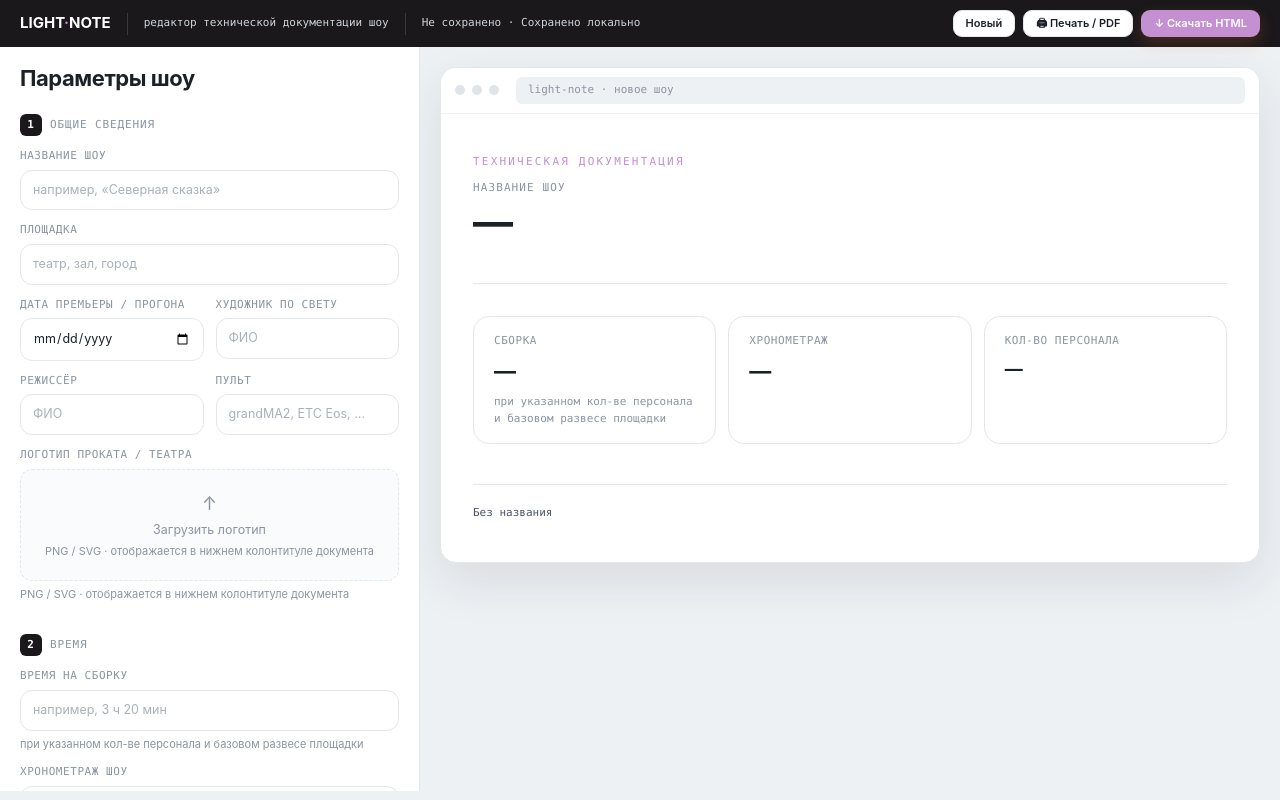
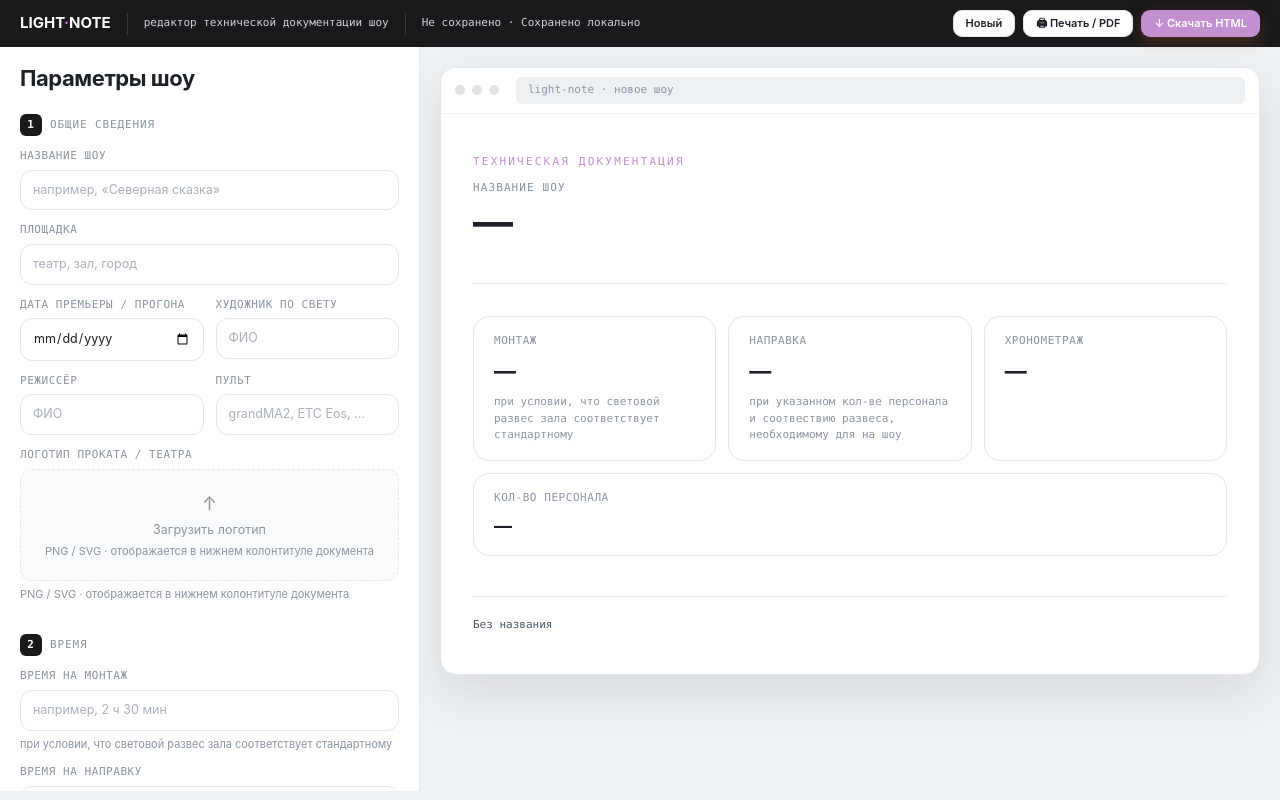
Before and after one commit to someTrickyCase/light_note, a React (Vite) app: page / in a window 1280 px wide. Built offline with nearby package versions, Linux system fonts and the light colour scheme.

Commit message:
times feature added

```diff
--- a/src/doc/DocTimes.jsx
+++ b/src/doc/DocTimes.jsx
@@ -6,9 +6,14 @@ export function DocTimes({ project }) {
 	return (
 		<div className="doc__times">
 			<div className="doc__time">
-        <div className="doc__time-l">{t("doc.times.setup")}</div>
-        <div className="doc__time-v">{times.setup || "—"}</div>
-        <div className="doc__time-note">{t("times.setup.note")}</div>
+				<div className="doc__time-l">{t("doc.times.installation")}</div>
+				<div className="doc__time-v">{times.installation || "—"}</div>
+				<div className="doc__time-note">{t("times.installation.note")}</div>
+			</div>
+			<div className="doc__time">
+				<div className="doc__time-l">{t("doc.times.focus")}</div>
+				<div className="doc__time-v">{times.focus || "—"}</div>
+				<div className="doc__time-note">{t("times.focus.note")}</div>
 			</div>
 			<div className="doc__time">
 				<div className="doc__time-l">{t("doc.times.runtime")}</div>
@@ -16,7 +21,9 @@ export function DocTimes({ project }) {
 			</div>
 			<div className="doc__time">
 				<div className="doc__time-l">{t("doc.times.staff")}</div>
-        <div className="doc__time-v" style={{ fontSize: 18 }}>{times.staff || "—"}</div>
+				<div className="doc__time-v" style={{ fontSize: 18 }}>
+					{times.staff || "—"}
+				</div>
 			</div>
 		</div>
 	);
--- a/src/editor/TimesSection.jsx
+++ b/src/editor/TimesSection.jsx
@@ -13,14 +13,36 @@ export function TimesSection() {
 		<div className="editor__group">
 			<GroupTitle num="2">{t("editor.times")}</GroupTitle>
 			<div className="editor__stack">
-        <Field label={t("times.setup")} hint={t("times.setup.note")}>
-          <Input value={p.times.setup} onChange={(e) => set({ setup: e.target.value })} placeholder={t("times.setup.ph")} />
+				<Field
+					label={t("times.installation")}
+					hint={t("times.installation.note")}
+				>
+					<Input
+						value={p.times.installation}
+						onChange={(e) => set({ installation: e.target.value })}
+						placeholder={t("times.installation.ph")}
+					/>
+				</Field>
+				<Field label={t("times.focus")} hint={t("times.focus.note")}>
+					<Input
+						value={p.times.focus}
+						onChange={(e) => set({ focus: e.target.value })}
+						placeholder={t("times.focus.ph")}
+					/>
 				</Field>
 				<Field label={t("times.runtime")}>
-          <Input value={p.times.runtime} onChange={(e) => set({ runtime: e.target.value })} placeholder={t("times.runtime.ph")} />
+					<Input
+						value={p.times.runtime}
+						onChange={(e) => set({ runtime: e.target.value })}
+						placeholder={t("times.runtime.ph")}
+					/>
 				</Field>
 				<Field label={t("times.staff")}>
-          <Input value={p.times.staff} onChange={(e) => set({ staff: e.target.value })} placeholder={t("times.staff.ph")} />
+					<Input
+						value={p.times.staff}
+						onChange={(e) => set({ staff: e.target.value })}
+						placeholder={t("times.staff.ph")}
+					/>
 				</Field>
 			</div>
 		</div>
--- a/src/i18n/dict.js
+++ b/src/i18n/dict.js
@@ -39,15 +39,18 @@ export const DICT = {
 		"meta.logo": "Логотип проката / театра",
 		"meta.logo.help": "PNG / SVG · отображается в нижнем колонтитуле документа",
 
-		"times.setup": "Время на сборку",
-		"times.setup.ph": "например, 3 ч 20 мин",
+		"times.installation": "Время на монтаж",
+		"times.installation.ph": "например, 2 ч 30 мин",
+		"times.focus": "Время на направку",
+		"times.focus.ph": "например, 3 ч 20 мин",
 		"times.runtime": "Хронометраж шоу",
 		"times.runtime.ph": "например, 1 ч 45 мин",
 		"times.staff": "Кол-во персонала",
 		"times.staff.ph": "например, 3 чел.",
-		"times.setup.note":
-			"при указанном кол-ве персонала и базовом развесе площадки",
-
+		"times.installation.note":
+			"при условии, что световой развес зала соответствует стандартному",
+		"times.focus.note":
+			"при указанном кол-ве персонала и соотвествию развеса, необходимому для на шоу",
 		"plots.base": "Базовый развес площадки",
 		"plots.base.help":
 			"Capture · JPG · плoт пустой сцены для понимания геометрии",
@@ -87,7 +90,8 @@ export const DICT = {
 
 		"doc.kick": "Техническая документация",
 		"doc.showLabel": "Название шоу",
-		"doc.times.setup": "Сборка",
+		"doc.times.focus": "Направка",
+		"doc.times.installation": "Монтаж",
 		"doc.times.runtime": "Хронометраж",
 		"doc.times.staff": "Кол-во персонала",
 		"doc.section.plots": "Развес",
```
Lines whose indentation alone changed are shown as unchanged.
